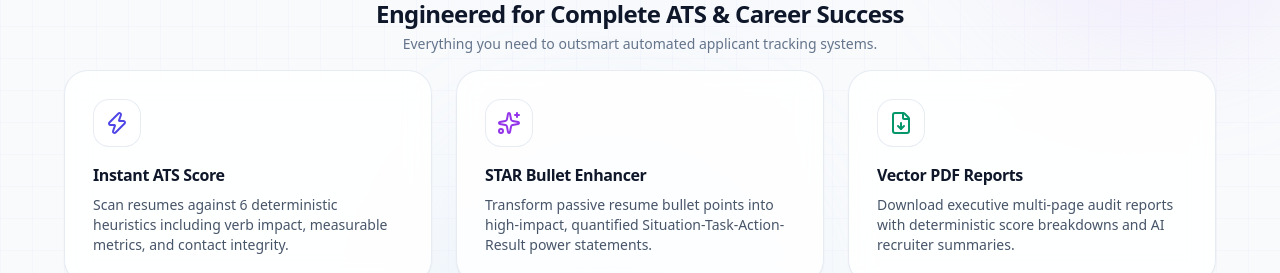
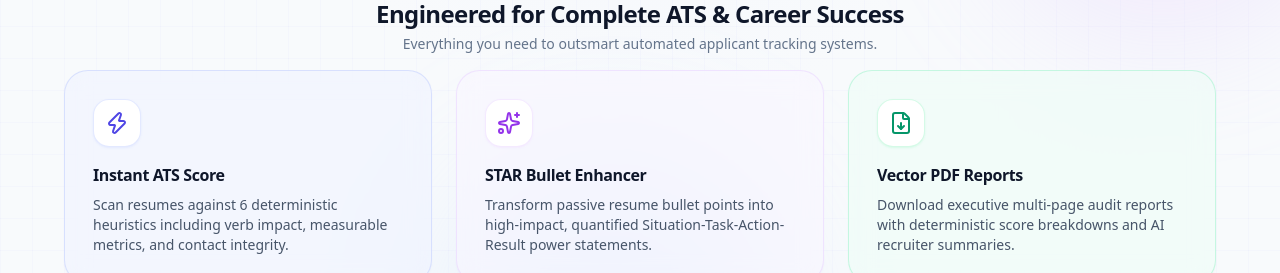
Before and after one commit to sanjaycodes-code/AI-Resume-Analyzer, a React (Vite) app in the folder client/: page / in a window 1280 px wide. Shown: the part 679-952 px from the top of the page. Built offline with nearby package versions, Linux system fonts and the light colour scheme; no server answers.

Commit message:
style(landing): apply subtle accent color tints and matching borders to feature highlight cards

```diff
--- a/client/src/pages/LandingPage.tsx
+++ b/client/src/pages/LandingPage.tsx
@@ -21,20 +21,23 @@ export const LandingPage: React.FC = () => {
     {
       title: 'Instant ATS Score',
       desc: 'Scan resumes against 6 deterministic heuristics including verb impact, measurable metrics, and contact integrity.',
-      icon: <Zap className="w-6 h-6" />,
-      colorClasses: 'bg-indigo-50 text-indigo-600 border-indigo-100 hover:border-indigo-300',
+      icon: <Zap className="w-6 h-6 text-indigo-600" />,
+      cardBg: 'bg-indigo-50/50 hover:bg-indigo-50/85 border-indigo-200/60 hover:border-indigo-300/80 shadow-indigo-500/5',
+      iconBox: 'bg-white text-indigo-600 border-indigo-100/90 shadow-sm shadow-indigo-100/80',
     },
     {
       title: 'STAR Bullet Enhancer',
       desc: 'Transform passive resume bullet points into high-impact, quantified Situation-Task-Action-Result power statements.',
-      icon: <Sparkles className="w-6 h-6" />,
-      colorClasses: 'bg-purple-50 text-purple-600 border-purple-100 hover:border-purple-300',
+      icon: <Sparkles className="w-6 h-6 text-purple-600" />,
+      cardBg: 'bg-purple-50/50 hover:bg-purple-50/85 border-purple-200/60 hover:border-purple-300/80 shadow-purple-500/5',
+      iconBox: 'bg-white text-purple-600 border-purple-100/90 shadow-sm shadow-purple-100/80',
     },
     {
       title: 'Vector PDF Reports',
       desc: 'Download executive multi-page audit reports with deterministic score breakdowns and AI recruiter summaries.',
-      icon: <FileDown className="w-6 h-6" />,
-      colorClasses: 'bg-emerald-50 text-emerald-600 border-emerald-100 hover:border-emerald-300',
+      icon: <FileDown className="w-6 h-6 text-emerald-600" />,
+      cardBg: 'bg-emerald-50/50 hover:bg-emerald-50/85 border-emerald-200/60 hover:border-emerald-300/80 shadow-emerald-500/5',
+      iconBox: 'bg-white text-emerald-600 border-emerald-100/90 shadow-sm shadow-emerald-100/80',
     },
   ];
 
@@ -289,9 +292,9 @@ export const LandingPage: React.FC = () => {
                 whileInView={{ opacity: 1, y: 0 }}
                 viewport={{ once: true }}
                 transition={{ duration: 0.45, delay: index * 0.1, ease: 'easeOut' }}
-                className={`bg-white/85 backdrop-blur-md p-6 sm:p-7 rounded-3xl border border-slate-200/80 shadow-sm hover:shadow-xl hover:-translate-y-1.5 transition-all duration-300 flex flex-col justify-between space-y-4 ${feature.colorClasses}`}
+                className={`backdrop-blur-md p-6 sm:p-7 rounded-3xl border shadow-sm hover:shadow-xl hover:-translate-y-1.5 transition-all duration-300 flex flex-col justify-between space-y-4 ${feature.cardBg}`}
               >
-                <div className="w-12 h-12 rounded-2xl bg-white flex items-center justify-center shadow-xs border border-inherit">
+                <div className={`w-12 h-12 rounded-2xl flex items-center justify-center border ${feature.iconBox}`}>
                   {feature.icon}
                 </div>
                 <div className="space-y-2">
```
